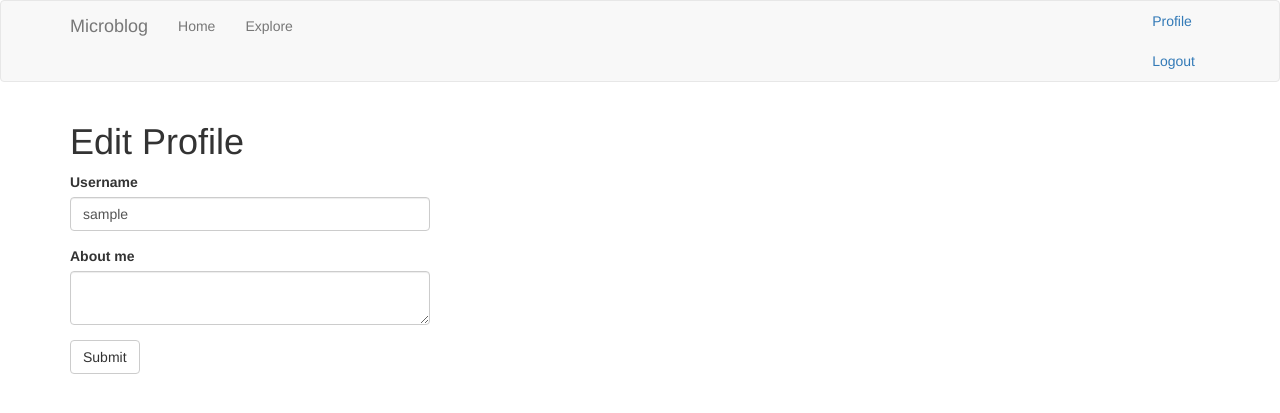
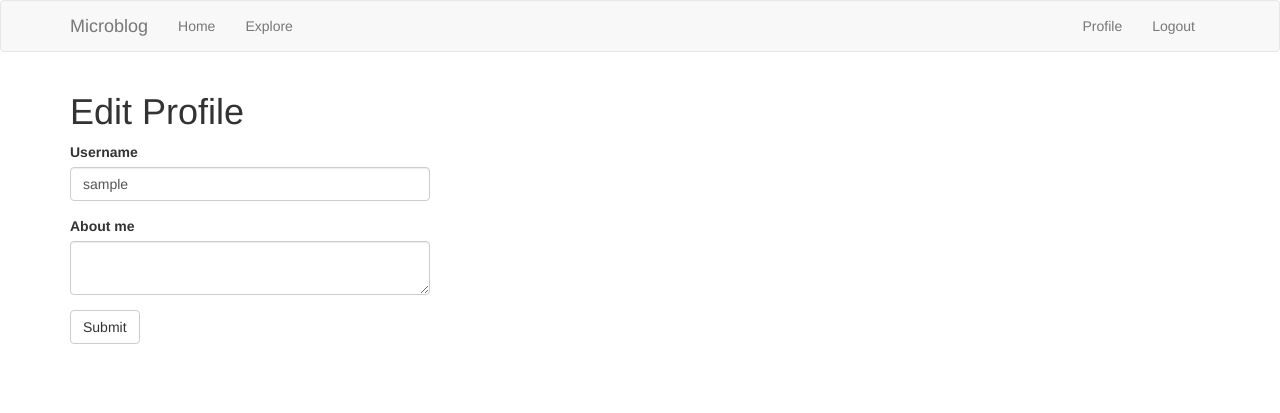
Before and after one commit to theVidVid/microblog, a Flask app: page /edit_profile in a window 1280 px wide. Shown: the top 413 px of the page. Run offline with Flask 2, Linux system fonts and the light colour scheme; the visitor is signed in with stand-in values (Sample User, id 1); data comes from the database, SQL or seed files in the repository; both versions use the stored data as it was after the commit; some libraries are stand-ins or nearby versions.

Commit message:
Edited config.py to allow 10 posts per page. Updated base.html and user.html templates.

```diff
--- a/app/templates/base.html
+++ b/app/templates/base.html
@@ -1,15 +1,11 @@
 {% extends 'bootstrap/base.html' %}
 
 {% block title %}
-  {% if title %}
-    {{ title }} - Microblog
-  {% else %}
-    Welcome to Microblog!
-  {% endif %}
+  {% if title %}{{ title }} - Microblog{% else %}Welcome to Microblog{% endif %}
 {% endblock %}
 
 {% block navbar %}
-  <nav class="navbar navbar-default">
+  <nav class="navbar navbar-default navbar-dark">
     <div class="container">
       <div class="navbar-header">
         <button type="button" class="navbar-toggle collapsed" data-toggle="collapse" data-target="#bs-example-navbar-collapse-1" aria-expanded="false">
@@ -18,23 +14,33 @@
           <span class="icon-bar"></span>
           <span class="icon-bar"></span>
         </button>
-        <a class="navbar-brand" href="{{ url_for('index') }}" >Microblog</a>
+        <a class="navbar-brand" href="{{ url_for('index') }}">Microblog</a>
       </div>
       <div class="collapse navbar-collapse" id="bs-example-navbar-collapse-1">
         <ul class="nav navbar-nav">
-          <li><a href="{{ url_for('index') }}">Home</a></li>
-          <li><a href="{{ url_for('explore') }}">Explore</a></li>
+          <li>
+            <a href="{{ url_for('index') }}">Home</a>
+          </li>
+          <li>
+            <a href="{{ url_for('explore') }}">Explore</a>
+          </li>
         </ul>
-        <ul class="nav navbar-bar navbar-right">
+        <ul class="nav navbar-nav navbar-right">
           {% if current_user.is_anonymous %}
-            <li><a href="{{ url_for('login') }}">Login</a></li>
+            <li>
+              <a href="{{ url_for('login') }}">Login</a>
+            </li>
           {% else %}
-            <li><a href="{{ url_for('user', username=current_user.username) }}">Profile</a></li>
-            <li><a href="{{ url_for('logout') }}">Logout</a></li>
+            <li>
+              <a href="{{ url_for('user', username=current_user.username) }}">Profile</a>
+            </li>
+            <li>
+              <a href="{{ url_for('logout') }}">Logout</a>
+            </li>
           {% endif %}
         </ul>
       </div>
-      </div>
+    </div>
   </nav>
 {% endblock %}
 
@@ -43,7 +49,7 @@
     {% with messages = get_flashed_messages() %}
     {% if messages %}
       {% for message in messages %}
-        <div class="alert alert-info" role="alert">{{ message }}</div>
+        <div class="alert alert-success" role="alert">{{ message }}</div>
       {% endfor %}
     {% endif %}
     {% endwith %}
--- a/app/templates/user.html
+++ b/app/templates/user.html
@@ -5,7 +5,7 @@
     <tr>
       <td width="256px"><img src="{{ user.avatar(256) }}" alt="avatar"></td>
       <td>
-        <h1>User: {{ user.username }}</h1>
+        <h1>{{ user.username }}'s Profile</h1>
         {% if user.about_me %}
           <p>{{ user.about_me }}</p>
         {% endif %}
--- a/config.py
+++ b/config.py
@@ -17,4 +17,4 @@ class Config(object):
     MAIL_USERNAME = os.environ.get('MAIL_USERNAME')
     MAIL_PASSWORD = os.environ.get('MAIL_PASSWORD')
     ADMINS = ['ianjvidaurre@gmail.com']
-    POSTS_PER_PAGE = 25
+    POSTS_PER_PAGE = 10
```
Also changed, not shown: app.db.
